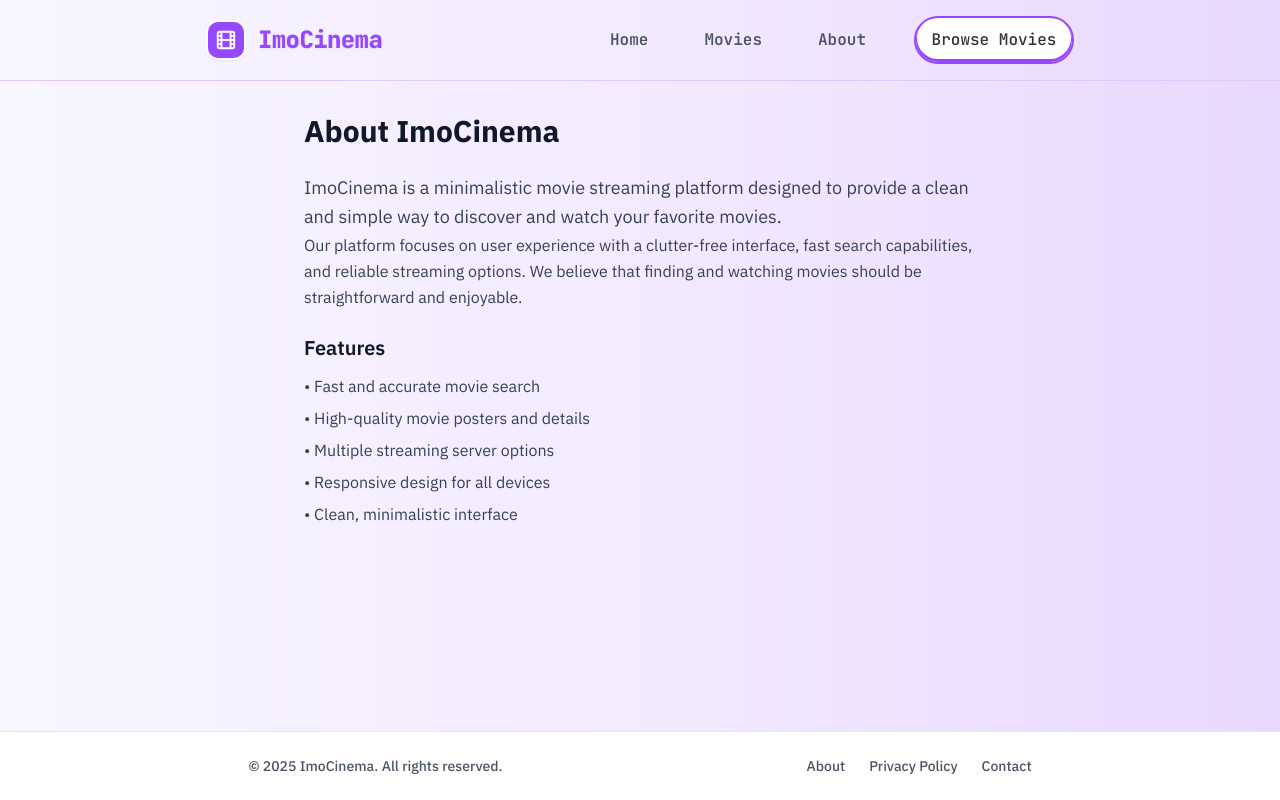
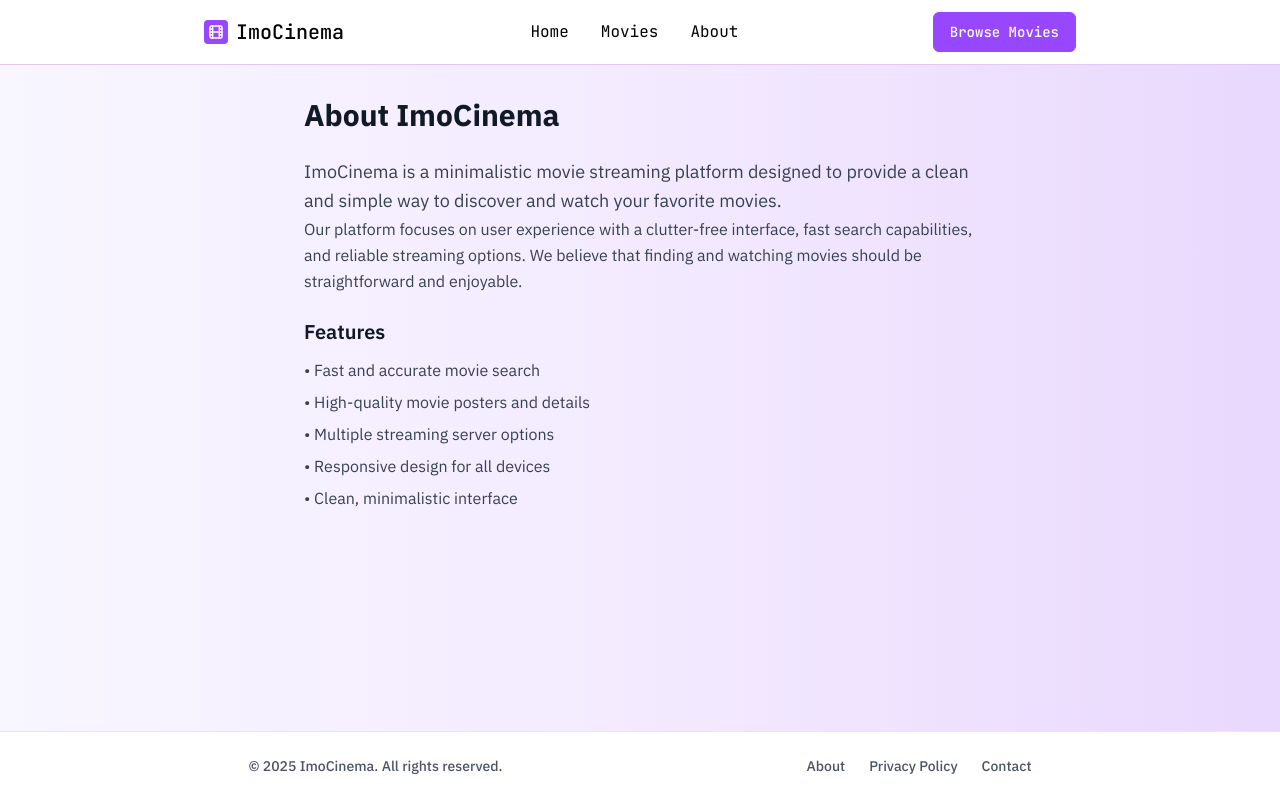
Before and after one commit to Manish-Tamang/ImoCinema, a Next.js app: page /about in a window 1280 px wide. Built offline with nearby package versions, Linux system fonts and the light colour scheme.

Commit message:
refactor: minimal sticky header, white bg, font-mono, consistent nav

```diff
--- a/components/header.tsx
+++ b/components/header.tsx
@@ -3,66 +3,60 @@
 import Link from "next/link"
 import { useState } from "react"
 import { Menu, X, Film } from "lucide-react"
+import { Button } from "@/components/ui/button"
 
 export default function Header() {
   const [isMenuOpen, setIsMenuOpen] = useState(false)
 
   return (
-    <header className="bg-gradient-to-r from-[#f8f6ff] via-[#f3eaff] to-[#e9d8fd] border-b border-[#e0c8fa] font-mono">
-      <div className="w-full max-w-[900px] mx-auto px-4 py-4">
-        <div className="flex items-center justify-between">
-          <Link href="/" className="flex items-center gap-3 text-2xl font-extrabold text-[#9748FF] tracking-tight drop-shadow-sm">
-            <div className="w-10 h-10 bg-[#9748FF] rounded-xl flex items-center justify-center border-2 border-white">
-              <Film className="text-white" size={22} />
+    <header className="bg-white border-b border-[#e0c8fa] font-mono sticky top-0 z-50">
+      <div className="max-w-[920px] mx-auto px-6 py-3">
+        <nav className="flex items-center justify-between">
+          <div className="flex items-center gap-2">
+            <div className="w-6 h-6 bg-[#9748FF] rounded flex items-center justify-center">
+              <Film className="text-white" size={16} />
             </div>
-            ImoCinema
+            <span className="text-xl font-medium text-black">ImoCinema</span>
+          </div>
+          <div className="hidden md:flex items-center gap-8">
+            <Link href="/" className="text-black hover:text-[#9748FF] transition-colors">Home</Link>
+            <Link href="/movie" className="text-black hover:text-[#9748FF] transition-colors">Movies</Link>
+            <Link href="/about" className="text-black hover:text-[#9748FF] transition-colors">About</Link>
+          </div>
+          <Link href="/search" className="ml-2">
+            <Button
+              variant="outline"
+              className="border-[#9748FF] bg-[#9748FF] text-white"
+            >
+              Browse Movies
+            </Button>
           </Link>
-
-          {/* Desktop Navigation */}
-          <nav className="hidden md:flex items-center space-x-10">
-            <Link href="/" className="text-gray-600 hover:text-[#9748FF] transition-colors font-semibold px-2 py-1 rounded-lg hover:bg-[#f3eaff]">
-              Home
-            </Link>
-            <Link href="/movie" className="text-gray-600 hover:text-[#9748FF] transition-colors font-semibold px-2 py-1 rounded-lg hover:bg-[#f3eaff]">
-              Movies
-            </Link>
-            <Link href="/about" className="text-gray-600 hover:text-[#9748FF] transition-colors font-semibold px-2 py-1 rounded-lg hover:bg-[#f3eaff]">
-              About
-            </Link>
-            <Link href="/search" className="ml-2">
-              <button className="w-40 h-12 bg-white cursor-pointer rounded-3xl border-2 border-[#9748FF] shadow-[inset_0px_-2px_0px_1px_#9748FF] group hover:bg-[#9748FF] transition duration-300 ease-in-out flex items-center justify-center">
-                <span className="font-medium text-[#333] group-hover:text-white">Browse Movies</span>
-              </button>
-            </Link>
-          </nav>
-
           {/* Mobile Menu Button */}
-          <button className="md:hidden" onClick={() => setIsMenuOpen(!isMenuOpen)}>
+          <button className="md:hidden ml-4" onClick={() => setIsMenuOpen(!isMenuOpen)}>
             {isMenuOpen ? <X size={28} /> : <Menu size={28} />}
           </button>
-        </div>
-
+        </nav>
         {/* Mobile Navigation */}
         {isMenuOpen && (
-          <nav className="md:hidden mt-4 pb-4 border-t border-[#e0c8fa] pt-4 bg-white/80 rounded-xl shadow-md animate-fade-in">
+          <nav className="md:hidden mt-4 pb-4 border-t border-gray-100 pt-4 bg-white/80 rounded-xl shadow-md animate-fade-in">
             <div className="flex flex-col space-y-3">
               <Link
                 href="/"
-                className="text-gray-600 hover:text-[#9748FF] transition-colors py-2 font-semibold px-2 rounded-lg hover:bg-[#f3eaff]"
+                className="text-black hover:text-[#9748FF] transition-colors py-2 font-semibold px-2 rounded-lg hover:bg-[#f3eaff]"
                 onClick={() => setIsMenuOpen(false)}
               >
                 Home
               </Link>
               <Link
                 href="/movie"
-                className="text-gray-600 hover:text-[#9748FF] transition-colors py-2 font-semibold px-2 rounded-lg hover:bg-[#f3eaff]"
+                className="text-black hover:text-[#9748FF] transition-colors py-2 font-semibold px-2 rounded-lg hover:bg-[#f3eaff]"
                 onClick={() => setIsMenuOpen(false)}
               >
                 Movies
               </Link>
               <Link
                 href="/about"
-                className="text-gray-600 hover:text-[#9748FF] transition-colors py-2 font-semibold px-2 rounded-lg hover:bg-[#f3eaff]"
+                className="text-black hover:text-[#9748FF] transition-colors py-2 font-semibold px-2 rounded-lg hover:bg-[#f3eaff]"
                 onClick={() => setIsMenuOpen(false)}
               >
                 About
@@ -72,9 +66,12 @@ export default function Header() {
                 className="mt-2"
                 onClick={() => setIsMenuOpen(false)}
               >
-                <button className="w-40 h-12 bg-white cursor-pointer rounded-3xl border-2 border-[#9748FF] shadow-[inset_0px_-2px_0px_1px_#9748FF] group hover:bg-[#9748FF] transition duration-300 ease-in-out flex items-center justify-center mx-auto">
-                  <span className="font-medium text-[#333] group-hover:text-white">Browse Movies</span>
-                </button>
+                <Button
+                  variant="outline"
+                  className="w-full border-[#9748FF] text-[#9748FF] hover:bg-[#9748FF] hover:text-white"
+                >
+                  Browse Movies
+                </Button>
               </Link>
             </div>
           </nav>
```
